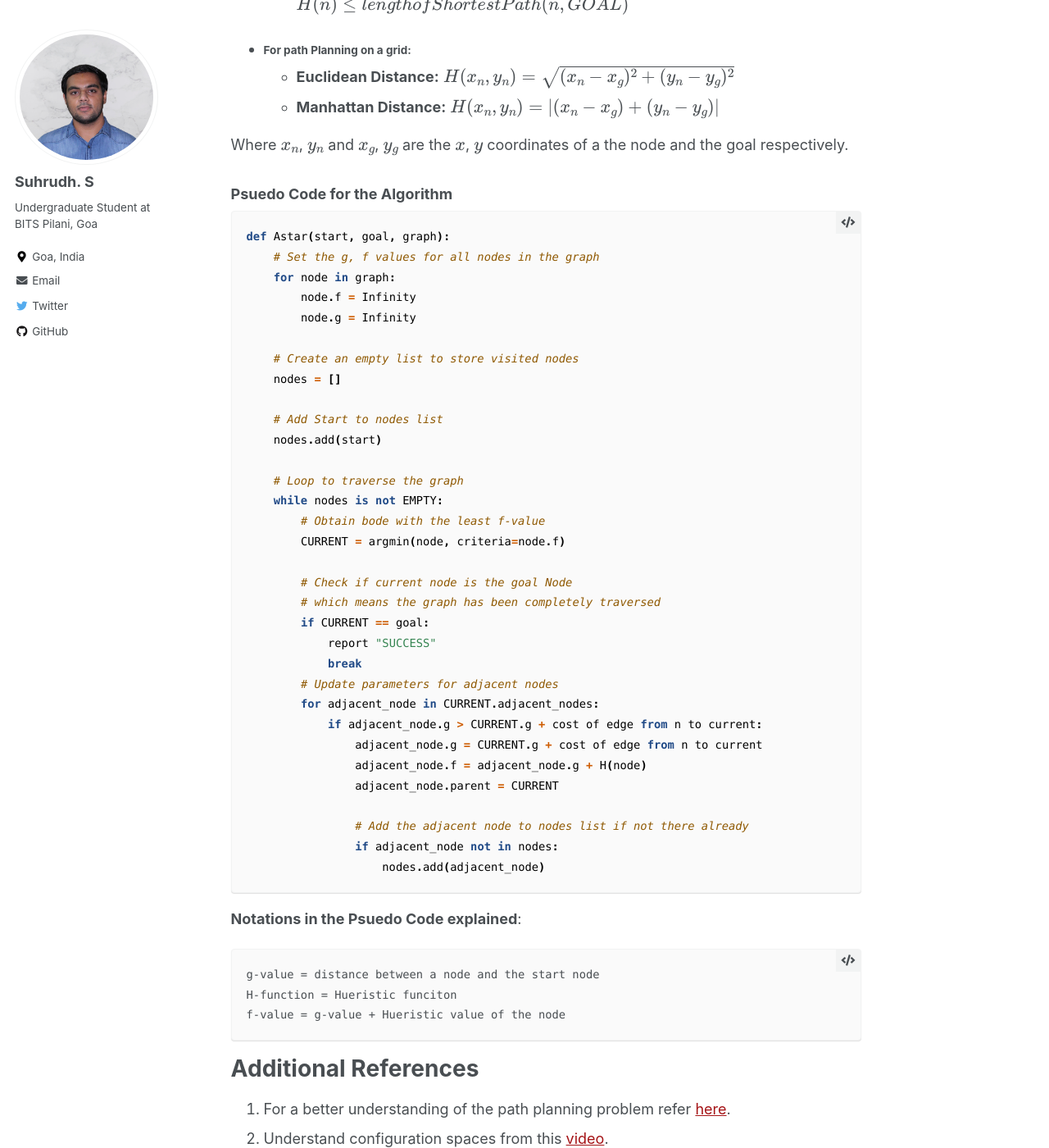
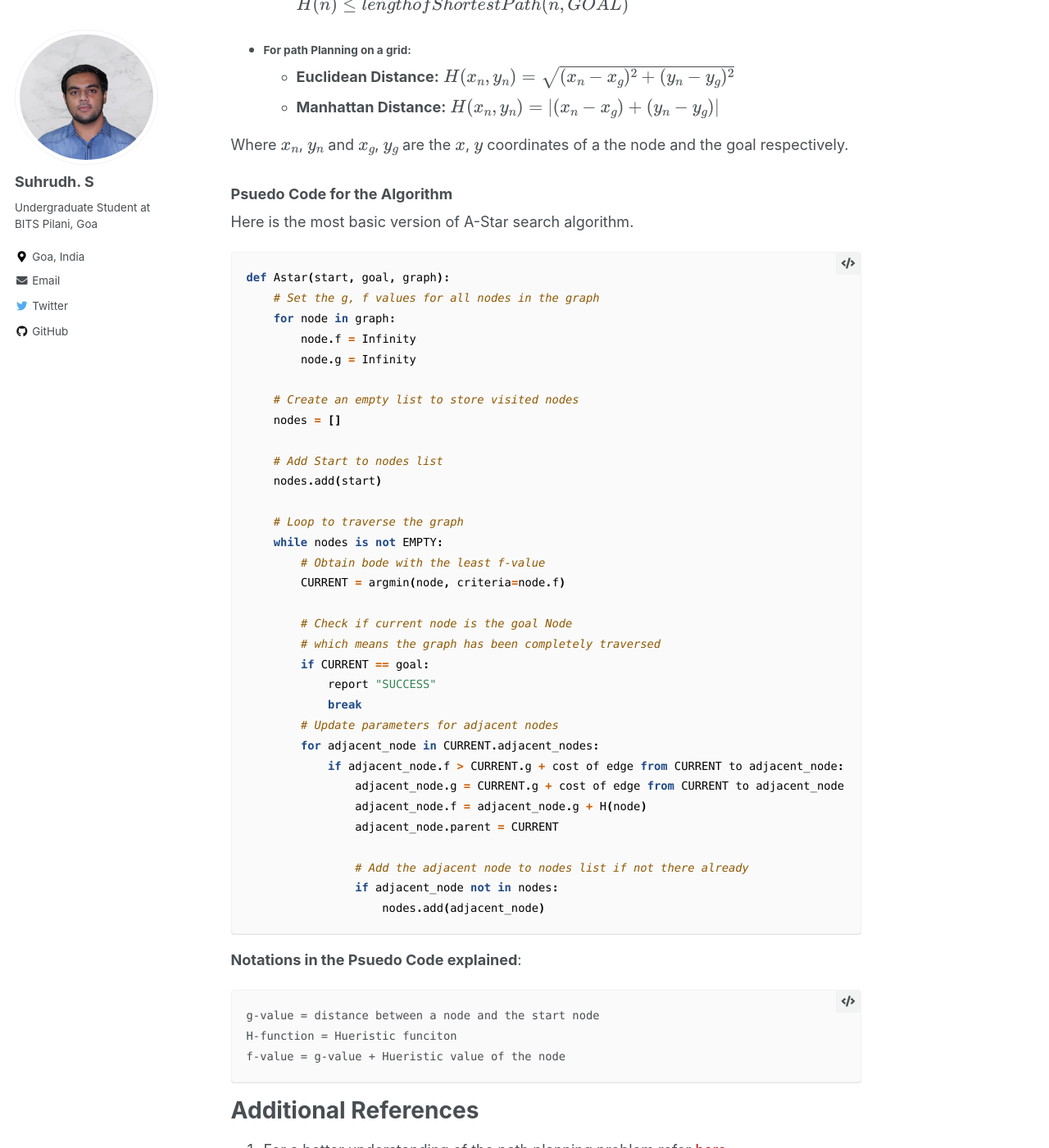
Before and after one commit to SuhrudhSarathy/SuhrudhSarathy.github.io, a Jekyll site: the page built from _posts/2020-08-08-path-planning.md, in a window 1280 px wide and 1400 px high, scrolled down 5024 px. Shown: the whole window at 82% size. Built offline with Jekyll 4.4.1, drawn with Linux system fonts in a browser that asks for light colours; formulas are drawn with MathJax 3.

Commit message:
modified mistakes in a-star

````diff
--- a/_posts/2020-08-08-path-planning.md
+++ b/_posts/2020-08-08-path-planning.md
@@ -164,6 +164,7 @@ A-star is a graph-based, path search algorithm. It is used in many fields of com
 
 Where $x_n$, $y_n$ and $x_g$, $y_g$ are the $x$, $y$ coordinates of a the node and the goal respectively.
 ### Psuedo Code for the Algorithm
+Here is the most basic version of A-Star search algorithm.
 ```python
 def Astar(start, goal, graph):
     # Set the g, f values for all nodes in the graph
@@ -189,8 +190,8 @@ def Astar(start, goal, graph):
             break
         # Update parameters for adjacent nodes
         for adjacent_node in CURRENT.adjacent_nodes:
-            if adjacent_node.g > CURRENT.g + cost of edge from n to current:
-                adjacent_node.g = CURRENT.g + cost of edge from n to current
+            if adjacent_node.f > CURRENT.g + cost of edge from CURRENT to adjacent_node:
+                adjacent_node.g = CURRENT.g + cost of edge from CURRENT to adjacent_node
                 adjacent_node.f = adjacent_node.g + H(node)
                 adjacent_node.parent = CURRENT
 
````
